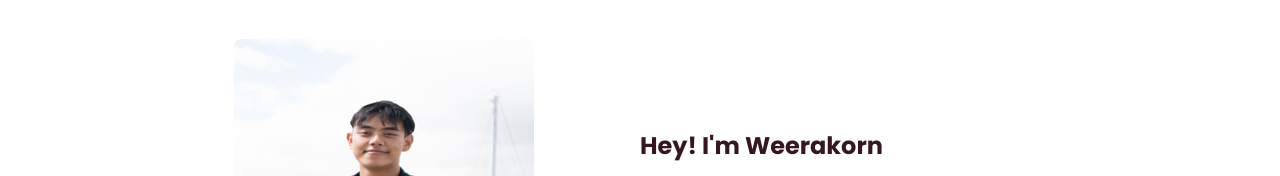
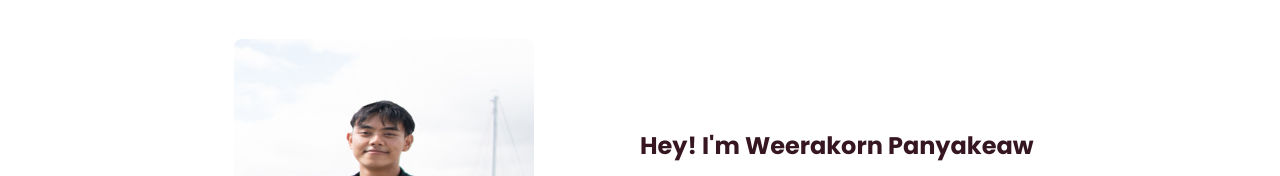
Before and after one commit to bxrmmvr/bxrmmvr.github.io, a plain HTML site: page index.html in a window 1280 px wide. Shown: the part 860-1036 px from the top of the page. Drawn offline with nearby package versions, Linux system fonts and the light colour scheme.

Commit message:
Add files via upload

```diff
--- a/index.html
+++ b/index.html
@@ -13,7 +13,7 @@
     <link href="https://cdn.jsdelivr.net/npm/boxicons@2.0.5/css/boxicons.min.css" rel="stylesheet" />
     <link rel="stylesheet" href="https://cdnjs.cloudflare.com/ajax/libs/font-awesome/5.15.4/css/all.min.css" />
 
-    <title>Portfolio website complete</title>
+    <title>Weerakorn | Portfolio</title>
   </head>
   <body>
     <!--===== HEADER =====-->
@@ -101,7 +101,7 @@
           </div>
 
           <div>
-            <h2 class="about__subtitle">Hey! I'm Weerakorn</h2>
+            <h2 class="about__subtitle">Hey! I'm Weerakorn Panyakeaw</h2>
             <p class="about__text">
               But you can call me Bom. I'm 29 and passionate about a variety of creative fields— from video editing,
               color grading, and photography to graphic design and 3D visualization. Every day I’m excited to learn more
```
